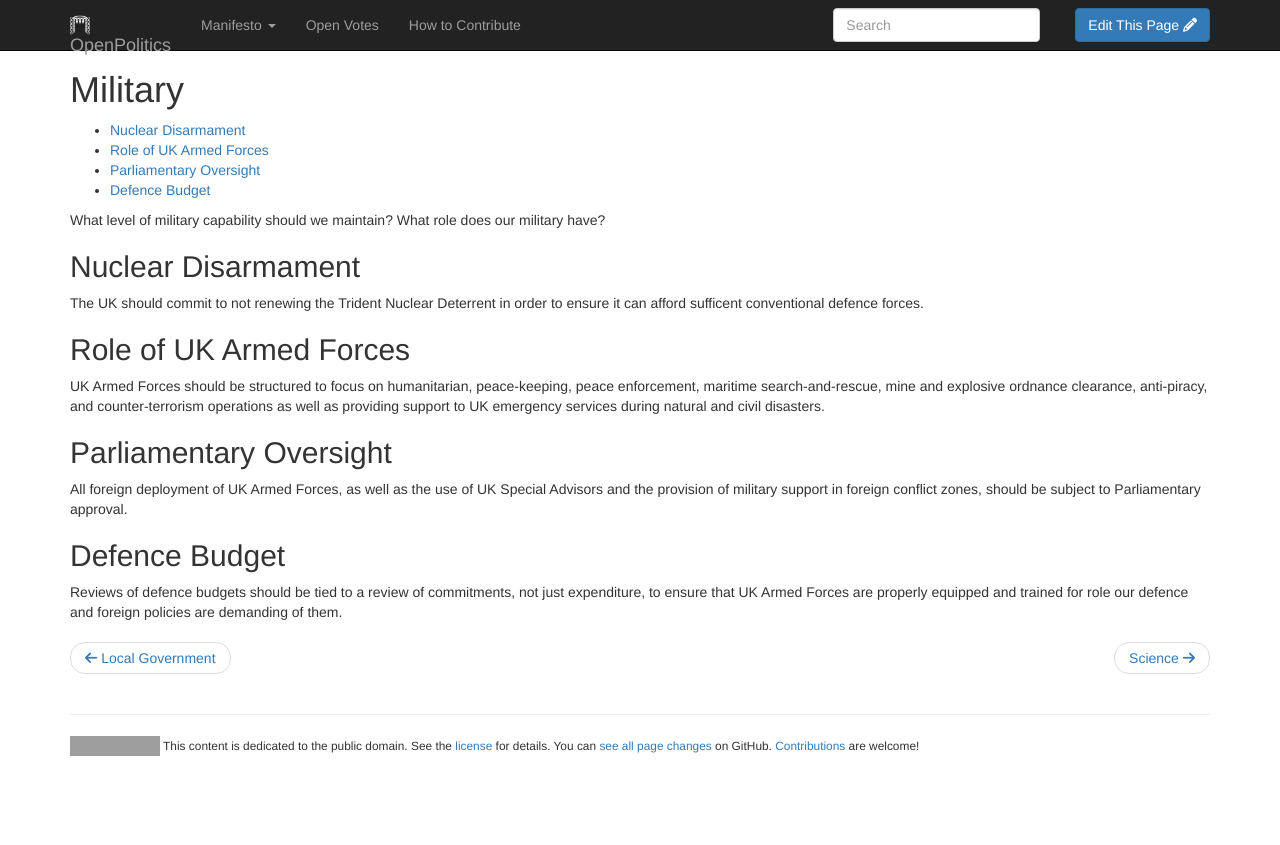
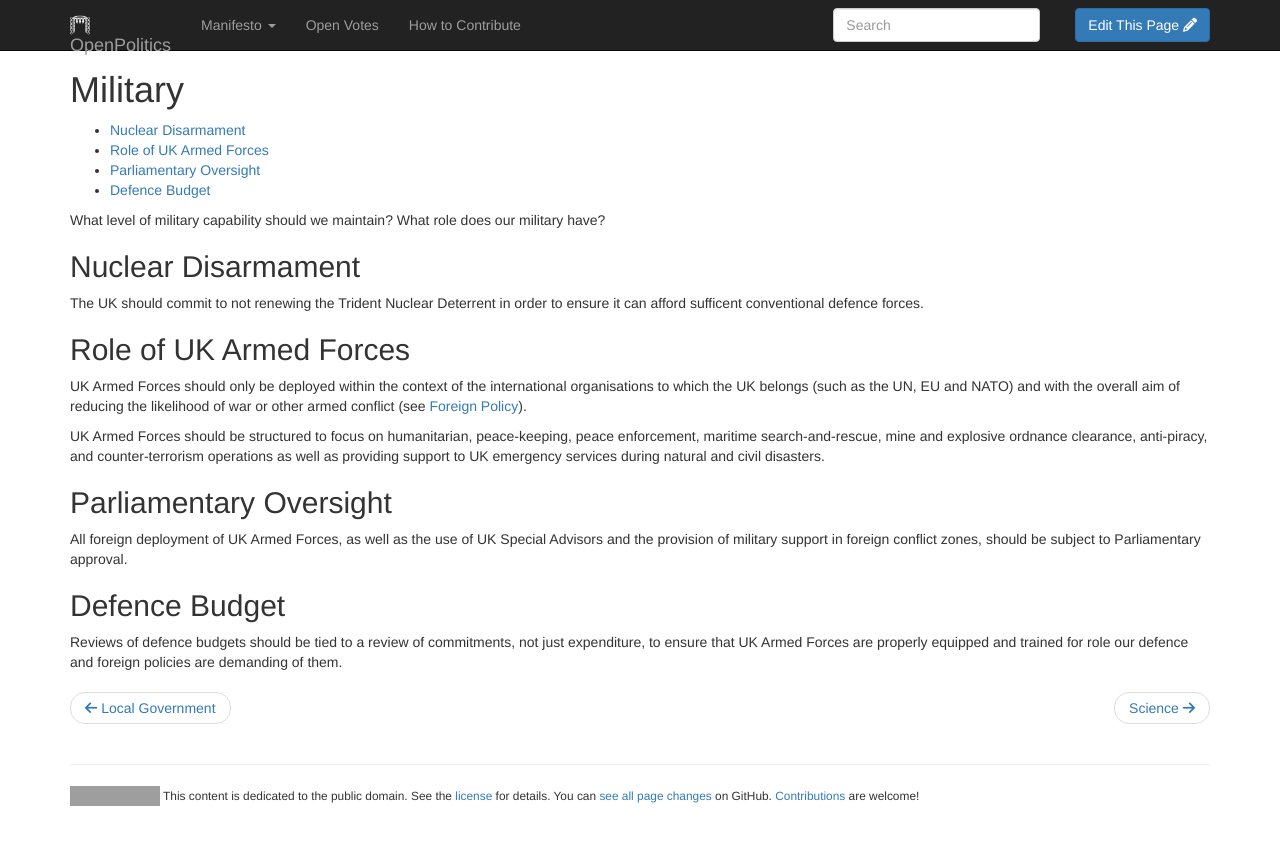
Before and after one commit to openpolitics/manifesto, a Jekyll site: the page built from manifesto/military.md, in a window 1280 px wide. Shown: the top 845 px of the page. Built offline with Jekyll 4.4.1, drawn with Linux system fonts in a browser that asks for light colours; nearby versions of some CDN libraries; library files that are not in the unit come from our copies; grey boxes are pictures that could not be loaded.

Commit message:
Update military.md
An attempt to put the foreign policy suggestions made earlier directly into the military policy.

```diff
--- a/manifesto/military.md
+++ b/manifesto/military.md
@@ -14,6 +14,8 @@ The UK should commit to not renewing the Trident Nuclear Deterrent in order to e
 
 ## Role of UK Armed Forces
 
+UK Armed Forces should only be deployed within the context of the international organisations to which the UK belongs (such as the UN, EU and NATO) and with the overall aim of reducing the likelihood of war or other armed conflict (see [Foreign Policy](foreign_policy.html)).
+
 UK Armed Forces should be structured to focus on humanitarian, peace-keeping, peace enforcement, maritime search-and-rescue, mine and explosive ordnance clearance, anti-piracy, and counter-terrorism operations as well as providing support to UK emergency services during natural and civil disasters.
 
 ## Parliamentary Oversight
```
